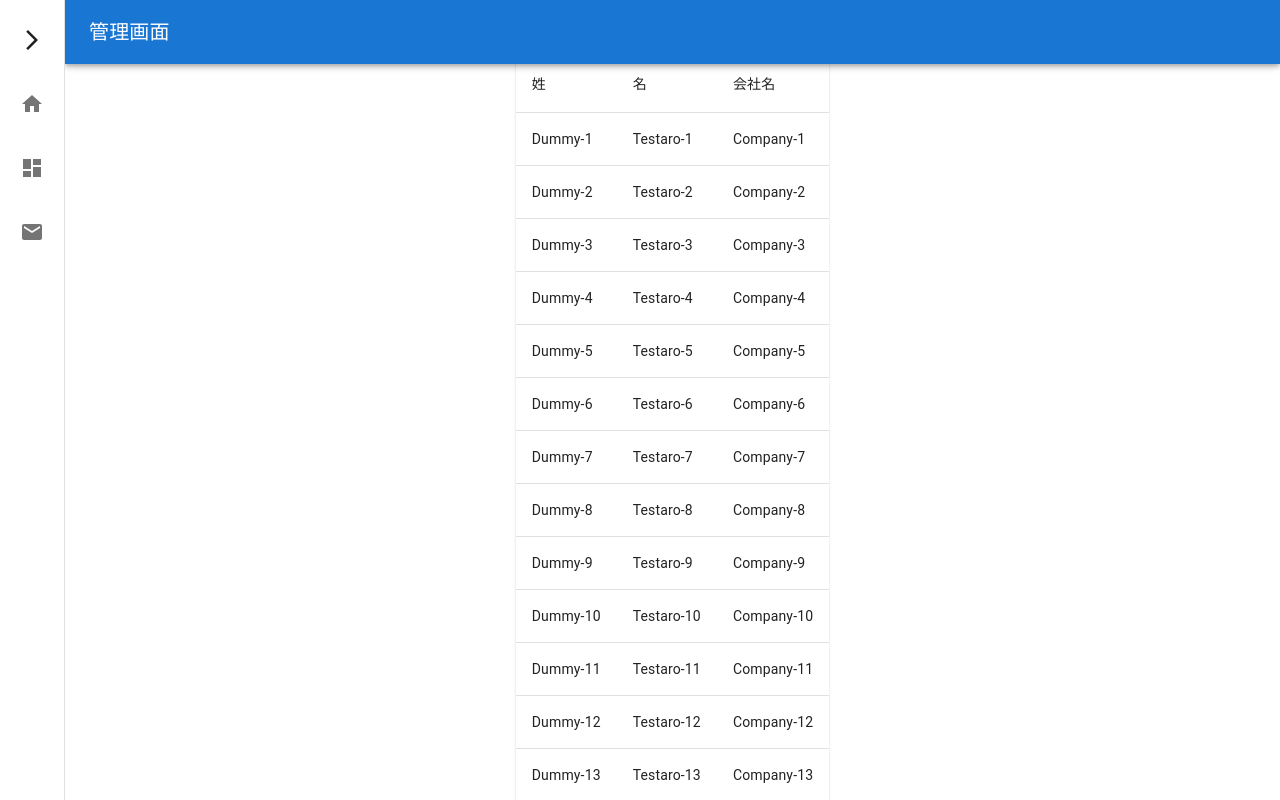
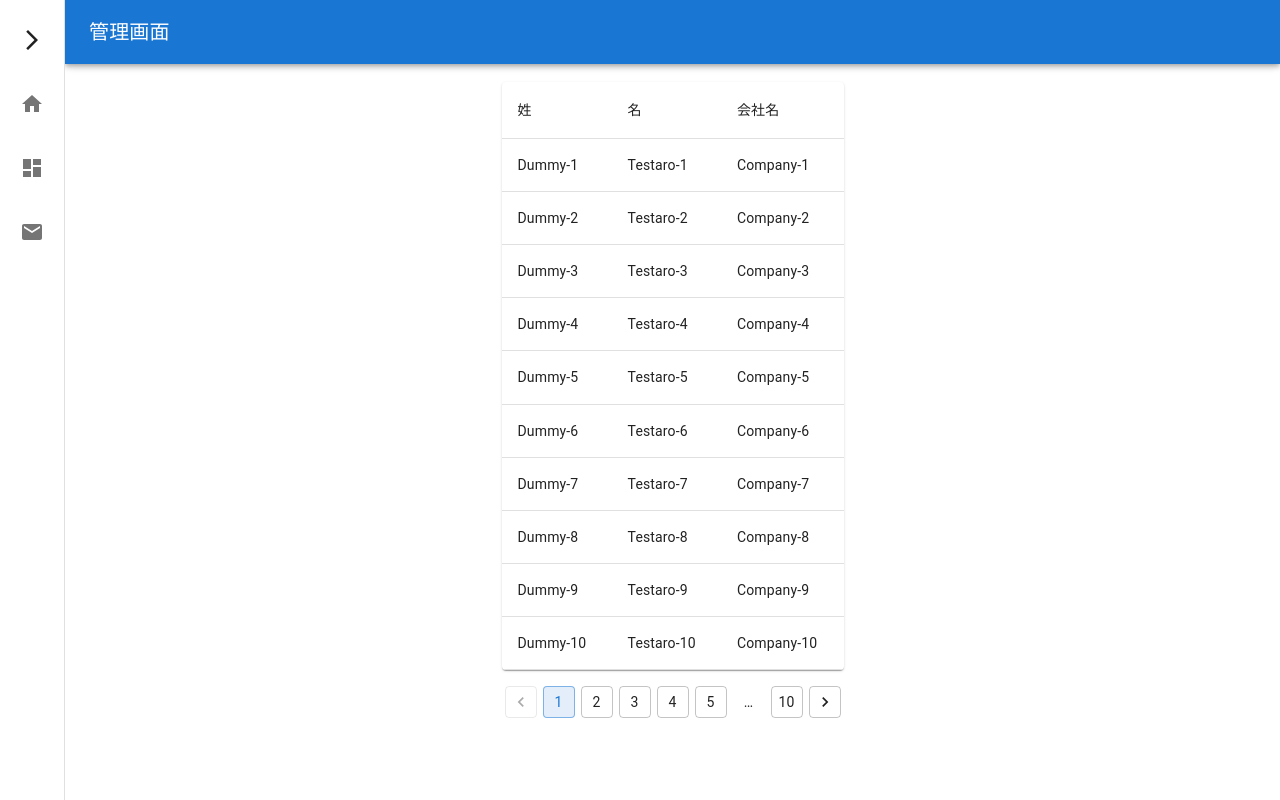
Before and after one commit to kenkkd/react-form, a React (Vite) app: page /admin/contact in a window 1280 px wide. Shown: the top 800 px of the page. Built offline with nearby package versions, Linux system fonts and the light colour scheme; no server answers.

Commit message:
Add pagination

```diff
--- a/src/pages/admin/contact/index.tsx
+++ b/src/pages/admin/contact/index.tsx
@@ -1,6 +1,8 @@
 import { useEffect, useState } from 'react';
 import {
+  Pagination,
   Paper,
+  Stack,
   Table,
   TableBody,
   TableCell,
@@ -25,9 +27,19 @@ for (let i = 1; i < 100; i++) {
   });
 }
 
+// 1ページに表示する件数
+const limit = 10;
+
 const Contact = () => {
-  // ダミーデータ
-  const [contacts, setContacts] = useState<Contact[]>(dummyContacts);
+  const [contacts, setContacts] = useState<Contact[]>([]);
+  const [page, setPage] = useState(1);
+
+  // ダミーデータをページネーション用に加工
+  const getPaginateContacts = (page: number) => {
+    const start = (page - 1) * limit;
+    const end = start + limit;
+    return [...dummyContacts.slice(start, end)];
+  };
 
   // useEffect(() => {
   //   getContacts().then((res) => {
@@ -35,8 +47,13 @@ const Contact = () => {
   //   });
   // }, []);
 
+  useEffect(() => {
+    setContacts(getPaginateContacts(page));
+  }, [page]);
+
   return (
     <Layout>
+      <Stack spacing={2}>
         <TableContainer component={Paper}>
           <Table>
             <TableHead>
@@ -57,6 +74,15 @@ const Contact = () => {
             </TableBody>
           </Table>
         </TableContainer>
+        <Pagination
+          count={contacts.length}
+          color="primary"
+          variant="outlined"
+          shape="rounded"
+          onChange={(_, page) => setPage(page)}
+          page={page}
+        />
+      </Stack>
     </Layout>
   );
 };
```
Lines whose indentation alone changed are shown as unchanged.
